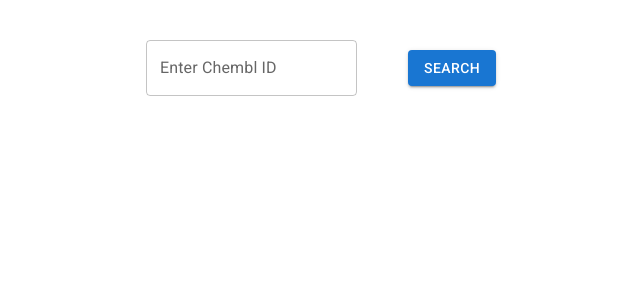
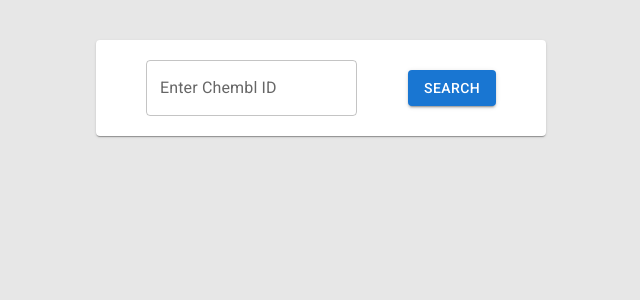
Before and after one commit to SethRogers7420/reverielabs-challenge, a React (Create React App) app in the folder client/: page / in a window 1280 px wide. Shown: the top 300 px of the page, without its empty margins (319-959 px from the left). Built offline with nearby package versions, Linux system fonts and the light colour scheme.

Commit message:
Clean up styles.

```diff
--- a/client/src/App.scss
+++ b/client/src/App.scss
@@ -1,7 +1,13 @@
-body {
-  padding: 40px;
+html,
+body,
+#root {
+  min-height: 100vh;
 }
 
 .App {
+  padding-top: 40px;
+  padding-bottom: 40px;
   text-align: center;
+  background-color: rgb(231, 231, 231);
+  min-height: 100vh;
 }
--- a/client/src/App.tsx
+++ b/client/src/App.tsx
@@ -1,3 +1,4 @@
+import { Container } from "@mui/material";
 import { FC } from "react";
 import "./App.scss";
 import { SearchChemblView } from "./chemblView/SearchChemblView";
@@ -6,7 +7,9 @@
   return (
     <div className="App">
       <main>
-        <SearchChemblView />
+        <Container>
+          <SearchChemblView />
+        </Container>
       </main>
     </div>
   );
--- a/client/src/chemblView/SearchChemblView.tsx
+++ b/client/src/chemblView/SearchChemblView.tsx
@@ -2,6 +2,7 @@
 import {
   Box,
   Button,
+  Card,
   CircularProgress,
   FormLabel,
   Grid,
@@ -34,9 +35,10 @@
   return (
     <div>
       <>
-        <Box
+        <Card
           sx={{
-            width: 350,
+            width: 450,
+            padding: "20px 50px",
             margin: "auto",
             display: "flex",
             justifyContent: "space-between",
@@ -57,14 +59,14 @@
           <Button variant="contained" color="primary" onClick={() => refetch()}>
             Search
           </Button>
-        </Box>
+        </Card>
 
         {isFetching && <CircularProgress />}
 
         {error && <ErrorPage error={error} />}
 
         {data != null && data.moleculeInfo.length > 0 && (
-          <div>
+          <Card sx={{ marginTop: "20px" }}>
             {data.ic50Aggregate != null && (
               <div>
                 <h2>IC50 Information</h2>
@@ -127,7 +129,7 @@
                 ))}
               </div>
             </div>
-          </div>
+          </Card>
         )}
 
         {data != null && data.moleculeInfo.length === 0 && (
--- a/client/src/index.tsx
+++ b/client/src/index.tsx
@@ -9,7 +9,7 @@
 import "@fontsource/roboto/400.css";
 import "@fontsource/roboto/500.css";
 import "@fontsource/roboto/700.css";
-import { CssBaseline } from "@mui/material";
+import { CssBaseline, StyledEngineProvider } from "@mui/material";
 
 /**
  * Initialize the react query client
@@ -26,7 +26,10 @@
     <QueryClientProvider client={queryClient}>
       <BrowserRouter>
         <CssBaseline>
-          <App />
+          {/* Allow the scss styles to override material-ui's */}
+          <StyledEngineProvider injectFirst>
+            <App />
+          </StyledEngineProvider>
         </CssBaseline>
       </BrowserRouter>
     </QueryClientProvider>
```
